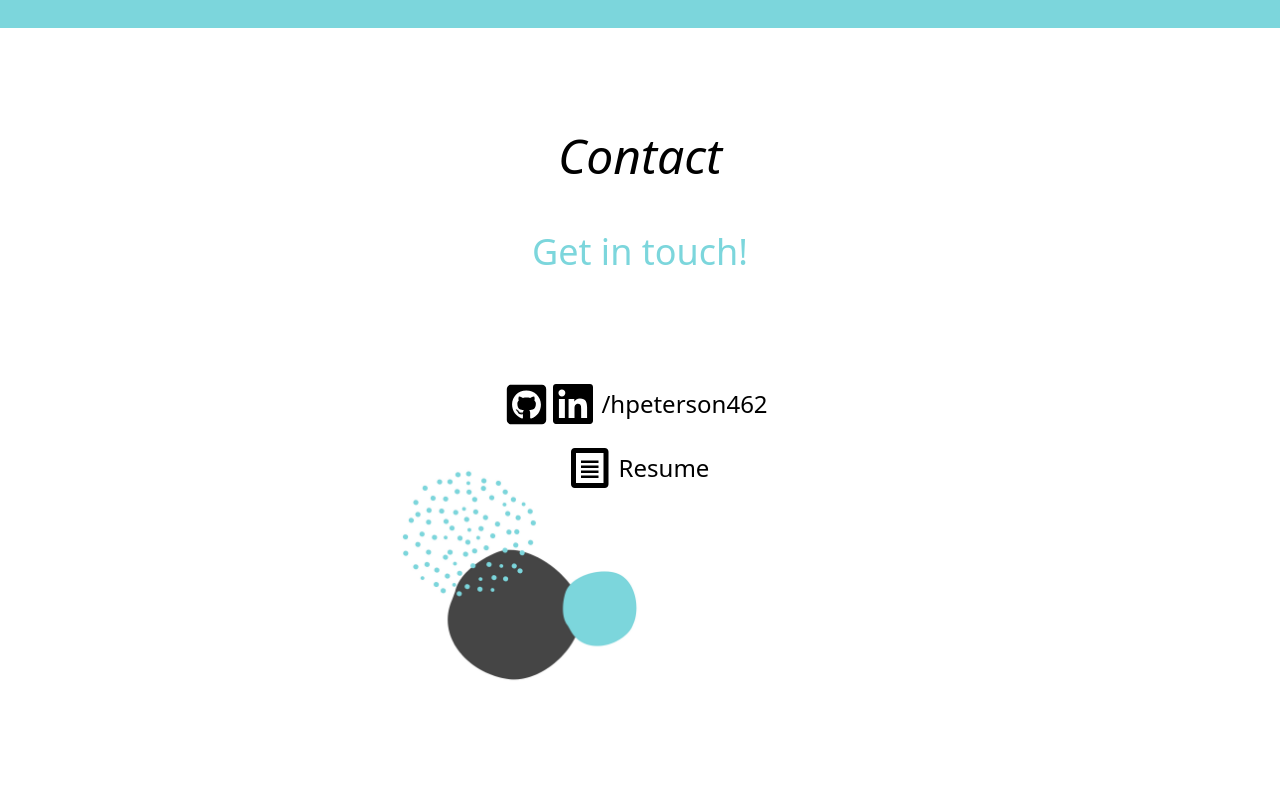
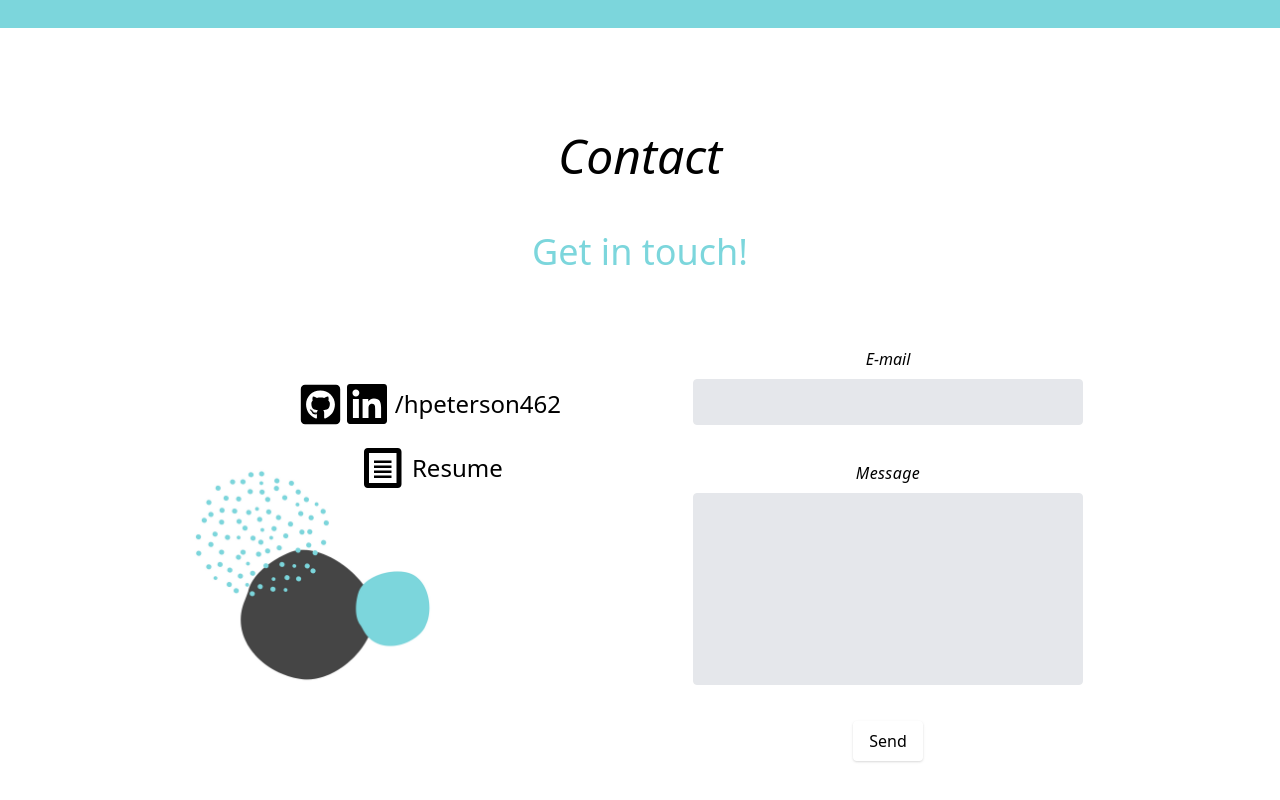
Before and after one commit to hpeterson462/portfolio, a React (Create React App) app: page / in a window 1280 px wide. Shown: the part 3740-4540 px from the top of the page. Built offline with nearby package versions, Linux system fonts and the light colour scheme.

Commit message:
form sizing

```diff
--- a/src/Contact.jsx
+++ b/src/Contact.jsx
@@ -1,7 +1,8 @@
-import React, { useState } from 'react';
+import React from 'react';
+import Form from './Form';
 import { SiLinkedin } from 'react-icons/si';
-import { ImFileText } from "react-icons/im";
-import { FaGithubSquare } from "react-icons/fa";
+import { ImFileText } from 'react-icons/im';
+import { FaGithubSquare } from 'react-icons/fa';
 
 export default function Contact() {
 
@@ -41,8 +42,9 @@ export default function Contact() {
               </div>
               <span className="pl-2 text-2xl">Resume</span>
             </div>
-            <div className=""></div>
           </div>
+
+          <Form />
 
         </div>
       </div>
--- a/src/Form.jsx
+++ b/src/Form.jsx
@@ -1,4 +1,4 @@
-import React from 'react';
+import React, { useState } from 'react';
 import emailjs from 'emailjs-com';
 
 export default function Form() {
@@ -19,28 +19,28 @@ export default function Form() {
   }
 
   return (
-    <div>
-      <form className="w-full max-w-lg" onSubmit={handleSubmit}>
-        <section className="flex flex-wrap mb-6">
-          <div className="w-full px-3">
+    <div className="w-4/12">
+      <form onSubmit={handleSubmit}>
+        < section className="flex flex-wrap mb-6" >
+          < div className="w-full px-3" >
             <label className="block text-darkGray mb-2 italic" htmlFor="email">
               E-mail
-              </label>
+            </label>
             <input className="appearance-none block w-full bg-gray-200 text-gray-700 border border-gray-200 rounded py-3 px-4 mb-3 leading-tight focus:outline-none focus:bg-white focus:border-gray-500" type="text" value={email} onChange={e => setEmail(e.target.value)} />
-          </div>
-        </section>
+          </div >
+        </section >
         <section className="flex flex-wrap mb-6">
           <div className="w-full px-3">
             <label className="block tracking-wide text-darkGray mb-2 italic">
               Message
-              </label>
+            </label>
             <textarea className="no-resize appearance-none block w-full bg-gray-200 text-gray-700 border border-gray-200 rounded py-3 px-4 mb-3 leading-tight focus:outline-none focus:bg-white focus:border-gray-500 h-48 resize-none" type="text" value={message} onChange={e => setMessage(e.target.value)} ></textarea>
           </div>
         </section>
         <button className="text-darkGray shadow hover:bg-lightBlue cursor-pointer focus:shadow-outline py-2 px-4 rounded" type="button">
           Send
-          </button>
-      </form>
-    </div>
+        </button>
+      </form >
+    </div >
   )
 }
```
Also changed, not shown: 1 other file (tests, documents, lock files or other folders).
